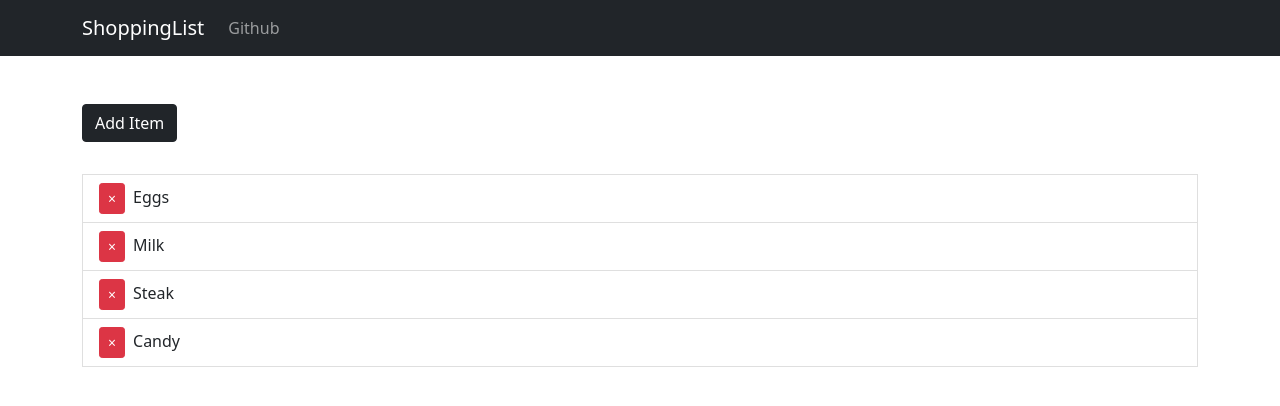
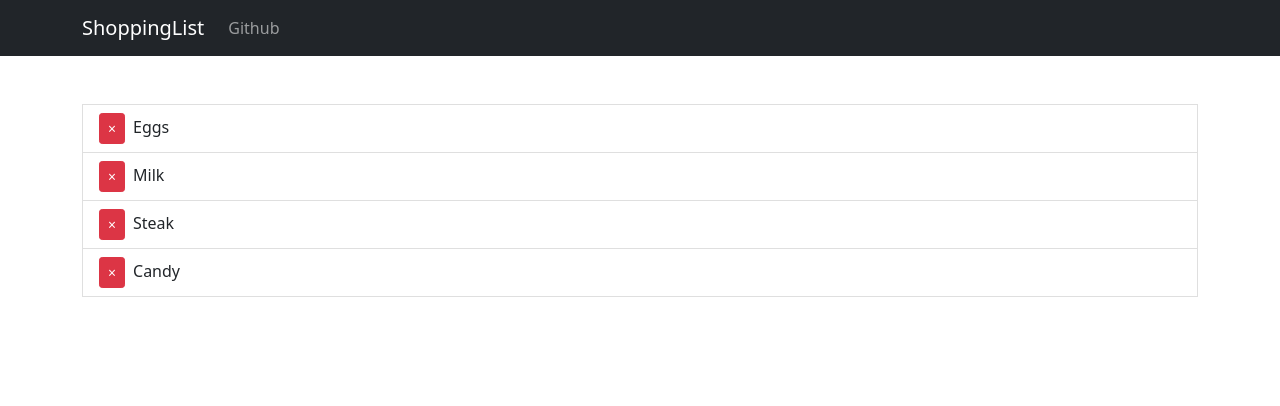
Before and after one commit to louDack/mern_stack_shopping_list, a React (Create React App) app in the folder client/: page / in a window 1280 px wide. Shown: the top 406 px of the page. Built offline with nearby package versions, Linux system fonts and the light colour scheme.

Commit message:
Removed "Add Button"

```diff
--- a/client/src/components/ShoppingList.js
+++ b/client/src/components/ShoppingList.js
@@ -1,7 +1,7 @@
 import React, { Component } from 'react';
 import { Container, ListGroup, ListGroupItem, Button } from 'reactstrap';
 import { CSSTransition, TransitionGroup } from 'react-transition-group';
-import { v4 as uuidv4 } from 'uuid';
+
 import { connect } from 'react-redux';
 import { getItems, deleteItem } from '../actions/itemActions';
 import PropTypes from 'prop-types';
@@ -19,21 +19,6 @@
     const { items } = this.props.item;
     return (
       <Container>
-        <Button
-          color="dark"
-          style={{ marginBottom: '2rem' }}
-          onClick={() => {
-            const name = prompt('Enter Item');
-            if (name) {
-              this.setState(state => ({
-                items: [...state.items, { id: uuidv4(), name }]
-              }));
-            }
-          }}
-        >
-          Add Item
-        </Button>
-
         <ListGroup>
           <TransitionGroup className="shopping-list">
             {items.map(({ id, name }) => (
```
